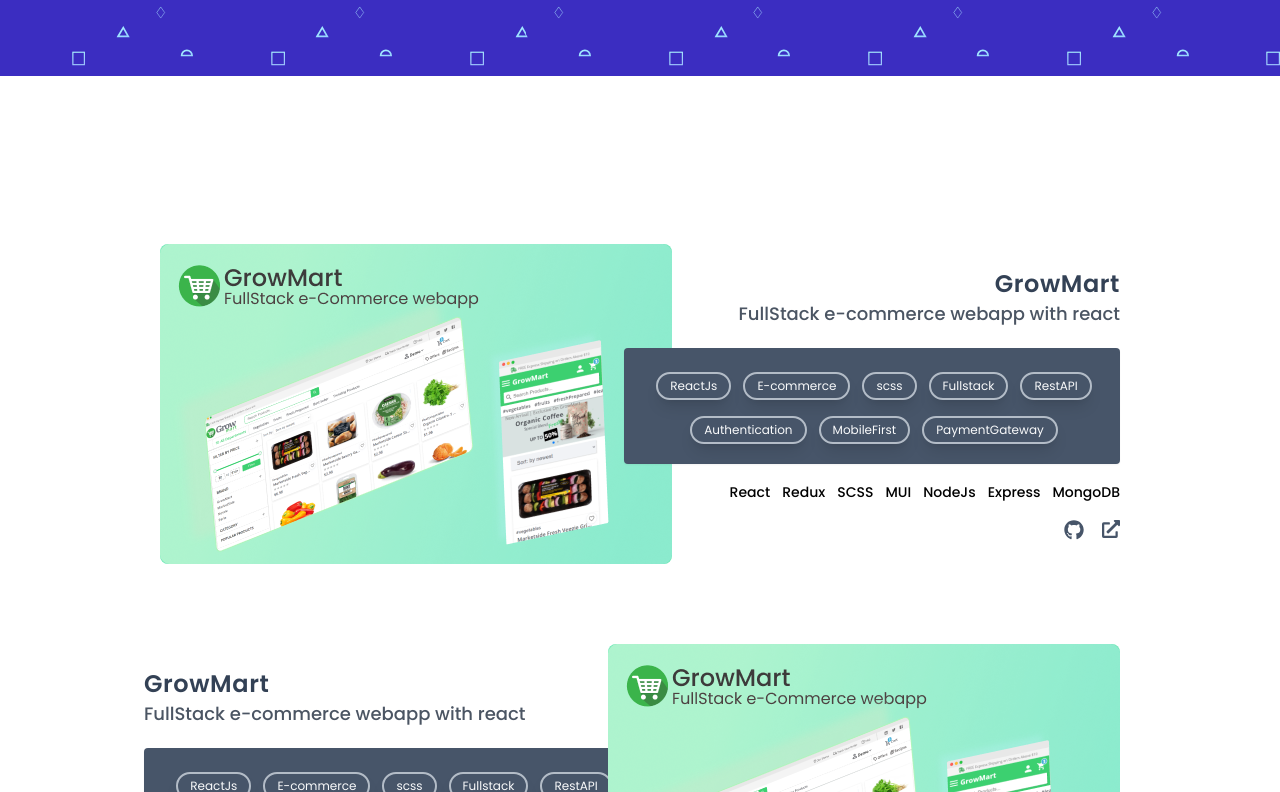
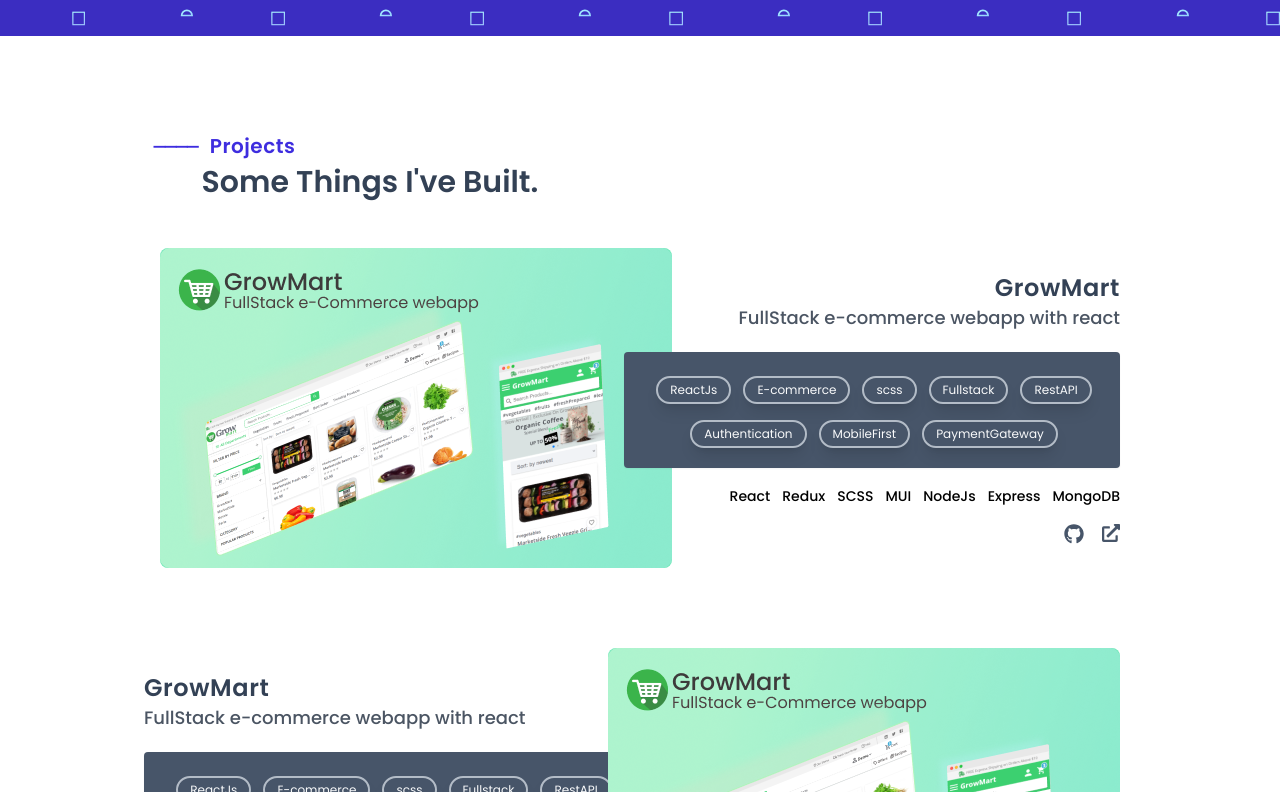
Before and after one commit to manishMandal02/manishmandal.me, a Next.js app: page / in a window 1280 px wide. Shown: the part 1608-2400 px from the top of the page. Built offline with nearby package versions, Linux system fonts and the light colour scheme.

Commit message:
minor ui fixes

```diff
--- a/components/contactMe/Index.tsx
+++ b/components/contactMe/Index.tsx
@@ -16,24 +16,22 @@
           <MyEmail />
         </div>
         <p className='m-0 mt-8 font-medium text-lg text-slate-700 text-center leading-snug'>
-          You can stay on touch with me on{' '}
+          You can stay in touch with me on &nbsp;
           <a
             href='https://twitter.com/manishjmandal'
             target='_blank'
             rel='noreferrer'
             className='text-sky-500'
           >
-            {' '}
             Twitter
-          </a>{' '}
-          &{' '}
+          </a>
+          &
           <a
             href='https://www.linkedin.com/in/manish-mandal/'
             target='_blank'
             rel='noreferrer'
             className='text-blue-600'
           >
-            {' '}
             LinkedIn
           </a>
           , <br />I post most of my work on these platforms
--- a/components/landingSection/Index.tsx
+++ b/components/landingSection/Index.tsx
@@ -33,11 +33,11 @@
 
   return (
     <div
-      className='flex w-screen mt-0  h-screen'
+      className='flex w-screen -mt-10  h-screen'
       // style={{ backgroundImage: 'url(/geo-bg.svg)', backgroundAttachment: 'fixed' }}
     >
       {/* Left container */}
-      <div className='flex flex-col w-1/2 items-start justify-center py-12 ml-64 relative'>
+      <div className='flex flex-col w-1/2 items-start justify-center py-12  mt-10 ml-64 relative'>
         <MainTitle controls={titleControls} />
         <Subtitle controls={subTitleControls} />
         {/* Email */}
--- a/components/myProjects/ProductCard.tsx
+++ b/components/myProjects/ProductCard.tsx
@@ -13,16 +13,15 @@
 
 const ProductCard: React.FC<Props> = ({ id, title, subTitle, tags, tech, github, link }) => {
   return (
-    <div key={id} className='w-80 py-2 px-3 ml-3 border-2 border-primary shadow-md rounded '>
-      <p className='tex-2xl  text-slate-600 font-semibold text-center mt-2 tracking-wide'>{title}</p>
+    <div key={id} className='w-80 py-3 px-3 ml-3 border-2 border-primary shadow-md rounded '>
+      <p className='m-0 tex-2xl  text-slate-600 font-semibold text-center mt-2 tracking-wide'>{title}</p>
       <p className='text-sm text-slate-600 font-medium mt-2'>{subTitle}</p>
-      <p className='text-xs font-medium text-slate-600 leading mt-3 mb-2'>
-        Lorem ipsum dolor sit, amet consectetur adipisicing elit. Doloribus unde quae recusandae sapiente,
-        enim aliquam maxime animi facere.
+      <p className='text-sm  text-slate-600 font-medium leading mt-3 mb-2'>
+        Lorem ipsum dolor sit, amet consectetur adipisicing elit. Doloribus unde quae recusandae sapiente.
       </p>
-      <div className='w-full flex flex-wrap -ml-2 mt-1'>
+      <div className='w-full flex flex-wrap -ml-2 mt-4 -mb-2'>
         {tech.map((tech, i) => (
-          <span key={tech + i} className='m-0 leading-snug ml-2  rounded-full font-medium text-sm'>
+          <span key={tech + i} className='m-0 -mt-px leading-snug font-medium ml-2 opacity-80 text-sm'>
             {tech}
           </span>
         ))}
--- a/components/myProjects/index.tsx
+++ b/components/myProjects/index.tsx
@@ -1,16 +1,21 @@
 import React from 'react';
 import FeaturedProductCard from './FeaturedProductCard';
 
-import projectData from '../../src/assets/projectData.json';
+import projectData from '../../src/assets/data/projectData.json';
 import ProductCard from './ProductCard';
 import Divider from '../UI/Divider';
+import SectionHeader from '../UI/SectionHeader';
 
 const MyProjects = () => {
   return (
     <div className='overflow-x-hidden w-full'>
       <Divider />
-      <div className=''>
-        <div className='mt-12 py-10  flex flex-col w-full items-center justify-center '>
+      <div className='mt-24 flex flex-col'>
+        <div className='ml-18'>
+          <SectionHeader header='Projects' />
+          <p className='text-slate-700 text-3xl font-semibold ml-12 mt-1'>Some Things I've Built.</p>
+        </div>
+        <div className=' -mt-8 flex flex-col w-full items-center justify-center'>
           {projectData.map((data, i) => (
             <FeaturedProductCard id={data.title + i + ''} {...data} isFlipped={i % 2 !== 0} />
           ))}
--- a/tailwind.config.js
+++ b/tailwind.config.js
@@ -16,6 +16,9 @@
       width: {
         100: '64rem',
       },
+      spacing: {
+        18: '12%',
+      },
     },
   },
   plugins: [],
```
Also changed, not shown: src/assets/data/projectData.json (renamed from src/assets/projectData.json).
